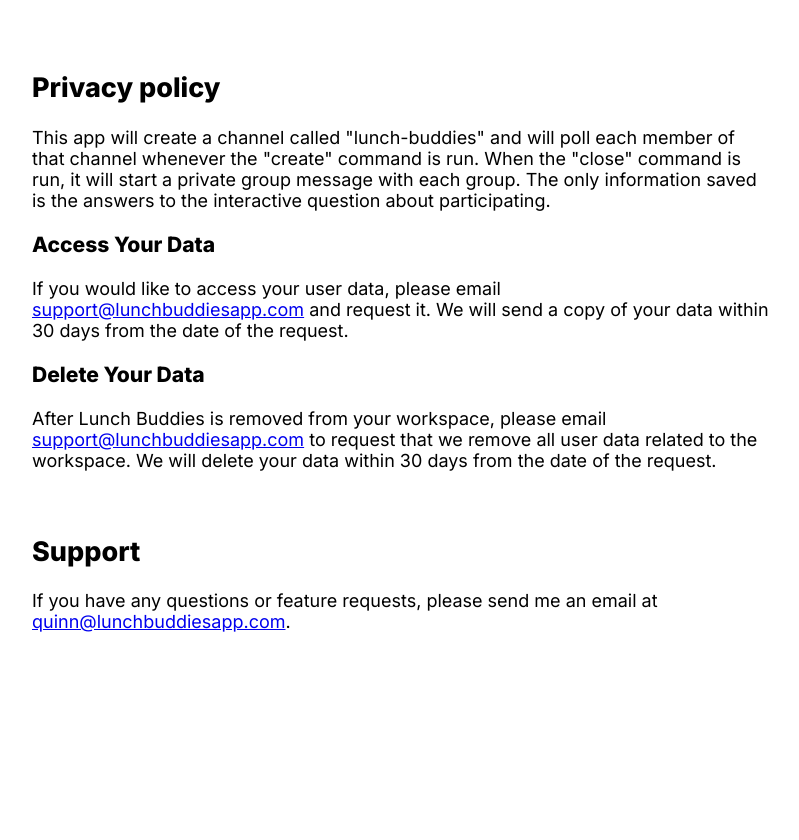
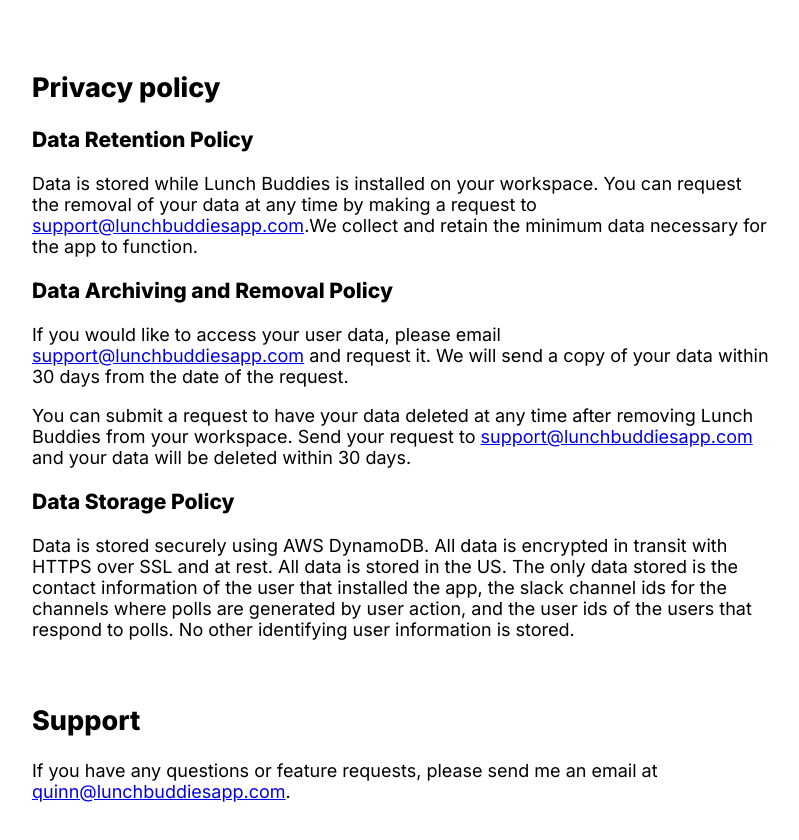
Before and after one commit to qsweber/lunch-buddies-web, a Next.js app: page / in a window 1280 px wide. Shown: the part 1844-2684 px from the top of the page, without its empty margins (238-1037 px from the left). Before the commit the page ends 2556 px from the top, so only its background shows below. Built offline with nearby package versions, Linux system fonts and the light colour scheme.

Commit message:
add more to privacy section

```diff
--- a/pages/index.tsx
+++ b/pages/index.tsx
@@ -30,27 +30,35 @@
     <h2 id="privacy" className="newSection">
       Privacy policy
     </h2>
+    <h3>Data Retention Policy</h3>
     <p>
-      This app will create a channel called "lunch-buddies" and will poll each
-      member of that channel whenever the "create" command is run. When the
-      "close" command is run, it will start a private group message with each
-      group. The only information saved is the answers to the interactive
-      question about participating.
+      Data is stored while Lunch Buddies is installed on your workspace.
+      You can request the removal of your data at any time by making a
+      request to {" "}<a href="mailto:support@lunchbuddiesapp.com">support@lunchbuddiesapp.com</a>{"."}
+      We collect and retain the minimum data necessary for the app to function.
     </p>
-    <h3>
-      Access Your Data
-    </h3>
+    <h3>Data Archiving and Removal Policy</h3>
     <p>
       If you would like to access your user data, please email
       {" "}<a href="mailto:support@lunchbuddiesapp.com">support@lunchbuddiesapp.com</a>{" "}
       and request it. We will send a copy of your data within 30 days from the date of the request.
     </p>
-    <h3>Delete Your Data</h3>
     <p>
-      After Lunch Buddies is removed from your workspace, please email
-      {" "}<a href="mailto:support@lunchbuddiesapp.com">support@lunchbuddiesapp.com</a>{" "}
-      to request that we remove all user data related to the workspace.
-      We will delete your data within 30 days from the date of the request.
+      You can submit a request to have your data deleted at any time after
+      removing Lunch Buddies from your workspace. Send your
+      request to {" "}<a href="mailto:support@lunchbuddiesapp.com">support@lunchbuddiesapp.com</a>{" "}
+      and your data will be deleted within 30 days.
+    </p>
+    <h3>
+      Data Storage Policy
+    </h3>
+    <p>
+      Data is stored securely using AWS DynamoDB. All data is encrypted in transit
+      with HTTPS over SSL and at rest. All data is stored in the US. The only data
+      stored is the contact information of the user that installed the app, the
+      slack channel ids for the channels where polls are generated by user action,
+      and the user ids of the users that respond to polls.
+      No other identifying user information is stored.
     </p>
     <h2 id="support" className="newSection">
       Support
```
